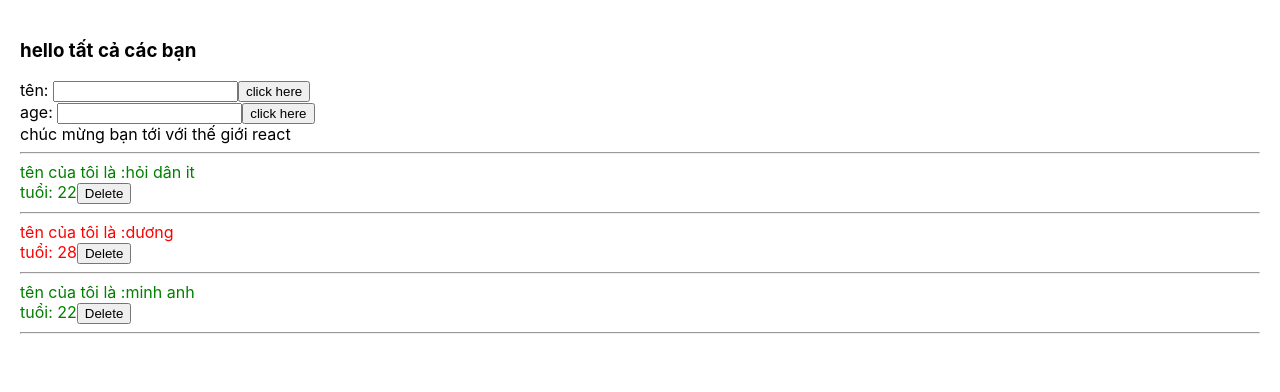
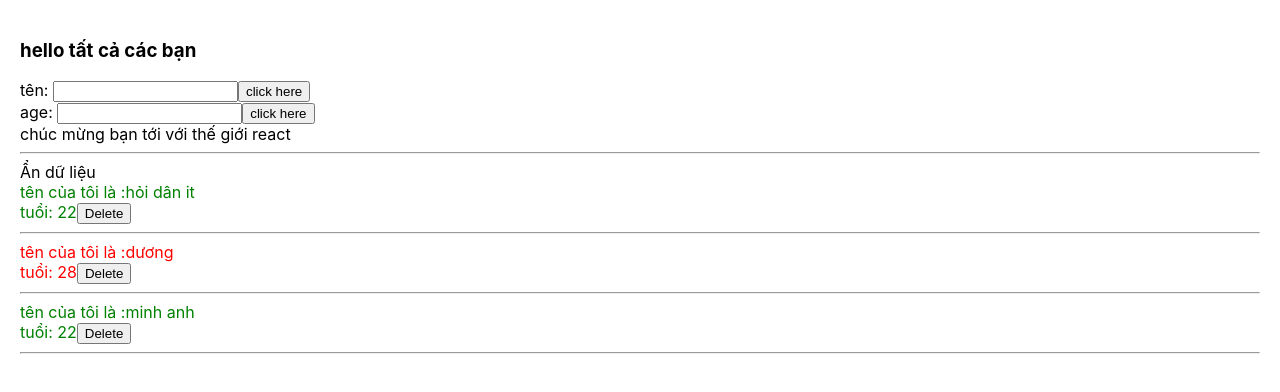
Before and after one commit to duongko/ReactJs, a React (Create React App) app: page / in a window 1280 px wide. Shown: the top 392 px of the page. Built offline with nearby package versions, Linux system fonts and the light colour scheme.

Commit message:
chuyen sang hook

```diff
--- a/src/coponent/AddUserinfo.js
+++ b/src/coponent/AddUserinfo.js
@@ -1,83 +1,164 @@
-import React from "react";
-import Displayinfo from "./Displayinfo";
+import React, { useState } from "react";
 
 
-class AddUserinfo extends React.Component {
-    state = {
-        id: '1',
-        name: 'dương',
-        age: '23',
-    }
 
-    handelonSubmit = (event) => {
-        event.preventDefault();
-        this.props.handlAddnewUser({
+// class AddUserinfo extends React.Component {
+//     state = {
+//         id: '1',
+//         name: 'dương',
+//         age: '23',
+//     }
 
-            id: Math.floor((Math.random() * 100) + 1) + "-radom",
-            name: this.state.name,
-            age: this.state.age,
+//     handelonSubmit = (event) => {
+//         event.preventDefault();
+//         this.props.handlAddnewUser({
+
+//             id: Math.floor((Math.random() * 100) + 1) + "-radom",
+//             name: this.state.name,
+//             age: this.state.age,
 
 
 
 
 
-        })
+//         })
+
+
+
+
+//         // event.preventDefaut() dung de ngăn không cho load lại trang khi ấn nút submit
+//     }
+//     handelonChangeinput = (event) => {
+
+
+//         this.setState({
+//             name: event.target.value
+
+//         })
+
+//     }
+//     handelonChangeageage = (event) => {
+
+
+//         this.setState({
+//             age: event.target.value
+
+//         })
+
+//     }
+
+//     handelclick(event) {
+//         // console.log('cảm ơn bạn rất nhiều')
+//         console.log(event)
+//         console.log("tên tôi là :", this.state.name)
+//         this.setState({
+//             name: "đường"
+
+//             ///hàm setState là hàm giúp cập nhập/thaydoi  của thằng state
+//         })
+//     }
+//     render() {
+//         return (
+
+//             <div>
+//                 {/* <div>tên: {this.state.name}</div>
+//                 <label>age: {this.state.age}</label> */}
+
+//                 <form onSubmit={(event) => { this.handelonSubmit(event) }}>
+//                     <label>tên: </label>
+//                     <input type="text"
+//                         onChange={(event) => { this.handelonChangeinput(event) }}
+//                     />
+//                     <button>click here</button>
+//                 </form>
+
+
+
+//                 <form onSubmit={(event) => { this.handelonSubmit(event) }}>
+//                     <label>age: </label>
+//                     <input type="text"
+//                         onChange={(event) => { this.handelonChangeageage(event) }}
+//                     />
+//                     <button>click here</button>
+//                 </form>
+//                 <div>chúc mừng bạn tới với thế giới react</div>
+//             </div>
+//         )
+//     }
+// }
+
+
+const AddUserinfo = (props) => {
+    //     state = {
+    //     id: '1',
+    //     name: 'dương',
+    //     age: '23',
+    // }
+
+    const [name, setname] = useState('')
+    const [age, setage] = useState('')
+
+
+    const handelonSubmit = (event) => {
+        event.preventDefault();
+        props.handlAddnewUser({
+
+            id: Math.floor((Math.random() * 100) + 1) + "-radom",
+            name: name,
+            age: age,
+
+
+
+
+
+        });
 
 
 
 
         // event.preventDefaut() dung de ngăn không cho load lại trang khi ấn nút submit
     }
-    handelonChangeinput = (event) => {
+    const handelonChangeinput = (event) => {
 
 
-        this.setState({
-            name: event.target.value
+        setname(
+            event.target.value,
 
-        })
+        )
 
     }
-    handelonChangeageage = (event) => {
+    const handelonChangeageage = (event) => {
 
 
-        this.setState({
+        setage({
             age: event.target.value
 
         })
 
     }
 
-    handelclick(event) {
-        // console.log('cảm ơn bạn rất nhiều')
-        console.log(event)
-        console.log("tên tôi là :", this.state.name)
-        this.setState({
-            name: "đường"
 
-            ///hàm setState là hàm giúp cập nhập/thaydoi  của thằng state
-        })
-    }
-    render() {
+
     return (
 
         <div>
             {/* <div>tên: {this.state.name}</div>
                 <label>age: {this.state.age}</label> */}
 
-                <form onSubmit={(event) => { this.handelonSubmit(event) }}>
+            <form onSubmit={(event) => { handelonSubmit(event) }}>
                 <label>tên: </label>
                 <input type="text"
-                        onChange={(event) => { this.handelonChangeinput(event) }}
+                    onChange={(event) => { handelonChangeinput(event) }}
                 />
                 <button>click here</button>
             </form>
 
 
 
-                <form onSubmit={(event) => { this.handelonSubmit(event) }}>
+            <form onSubmit={(event) => { handelonSubmit(event) }}>
                 <label>age: </label>
                 <input type="text"
-                        onChange={(event) => { this.handelonChangeageage(event) }}
+                    onChange={(event) => { handelonChangeageage(event) }}
                 />
                 <button>click here</button>
             </form>
@@ -85,5 +166,6 @@ class AddUserinfo extends React.Component {
         </div>
     )
 }
-}
+
+
 export default AddUserinfo
--- a/src/coponent/Displayinfo.js
+++ b/src/coponent/Displayinfo.js
@@ -1,4 +1,4 @@
-import React from "react";
+import React, { useState } from "react";
 
 // class Displayinfo extends React.Component {
 
@@ -92,32 +92,57 @@ import React from "react";
 //     }
 // }
 
-/////////////////////////////////////////////////////////////////////////////////////////
-// REACTJS HOOK/////////////////////////////
+///////////////////////////////////////////////////////////////////////////////////////
+//REACTJS HOOK/////////////////////////////
 
 
 //KHI KHÔNG CÓ STATE THÌ SẼ DÙNG HOOK, STATE NÀY GỌI LÀ STATELESS
 
 
 const Displayinfo = (props) => {
+    // constructor(props) {
+    //             console.log("call me contructor : 1");
+    //             super(props);
+    //             this.state = {
+    //                 showlistUser: true
+    //             }
+    //         }
+
+    const [showlistUser, setshowlistUser] = useState(true)
 
 
-    console.log("call me render")
+    const handleHide = () => {
+        // alert("heloo")
+        setshowlistUser(!showlistUser)
+    }
+
+    const handlonclick = (user) => {
+        const { handDelete } = props
+        props.handDelete(user)
+
+    }
+
 
     const { listUser } = props;
+    console.log(listUser.map((value) => value))
+
+
+
+
+
     //đây là cách viết destructuring <=> const age= this.props.age
     return (
 
         <div>
 
+            <span onClick={() => handleHide()}>
 
 
+                {showlistUser === true ? "Ẩn dữ liệu" : "Hiện dữ liệu"}
+            </span>
 
 
-
-
-            {
-                listUser.map((user) => {
+            {listUser.map((user) => {
                 // console.log(user)
 
 
@@ -126,14 +151,14 @@ const Displayinfo = (props) => {
 
 
 
-                            {true &&
+                        {showlistUser &&
                             <div >
                                 tên của tôi là :{user.name}
                                 <br></br>
                                 tuổi: {user.age}
                                 <span>
-                                        {/* <button onClick={() => { this.handlonclick(user.id) }}>Delete</button> */}
-                                        <button onClick={() => props.handDelete(user.id)}>Delete</button>
+                                    <button onClick={() => { handlonclick(user.id) }}>Delete</button>
+                                    {/* <button onClick={() => { this.props.handDelete(user.id)}}>Delete</button> */}
                                 </span>
                                 <hr></hr>
 
@@ -145,11 +170,14 @@ const Displayinfo = (props) => {
 
 
 
-                })
-            }
-        </div >
+            })}
+        </div>
 
     )
+
+
+
+
 }
 
 
--- a/src/coponent/Mycomponent.js
+++ b/src/coponent/Mycomponent.js
@@ -1,53 +1,120 @@
-import React from 'react';
+import React, { useState } from 'react';
 import AddUserinfo from './AddUserinfo';
 import Displayinfo from './Displayinfo';
 
-class Mycomponent extends React.Component {
-    state = {
-        listUser: [
+// class Mycomponent extends React.Component {
+//     state = {
+//         listUser: [
+//             { id: 1, name: "hỏi dân it", age: '22' },
+//             { id: 2, name: "dương", age: '28' },
+//             { id: 3, name: "minh anh", age: '22' },
+//         ]
+
+
+//     }
+
+//     handlAddnewUser = (user) => {
+
+//         this.setState({
+//             listUser: [user, ...this.state.listUser],
+//         })
+//     }
+
+//     handDelete = (userid) => {
+//         let listdelete = this.state.listUser;
+//         listdelete = listdelete.filter((item) => {
+//             return (
+//                 item.id != userid
+
+//             )
+//         })
+//         this.setState({
+//             listUser: listdelete
+
+//         })
+
+//     }
+
+
+
+
+//     render() {
+//         return (
+
+//             <div>
+//                 <AddUserinfo handlAddnewUser={this.handlAddnewUser} />
+//                 <hr />
+//                 <Displayinfo
+//                     listUser={this.state.listUser}
+//                     usser={this.state.listUser}
+//                     handDelete={this.handDelete}
+
+
+//                 />
+
+
+
+//             </div>
+//         )
+//     }
+
+
+
+
+
+
+
+// }
+
+
+const Mycomponent = () => {
+
+
+
+    const [listUser, setlistUser] = useState(
+        [
             { id: 1, name: "hỏi dân it", age: '22' },
             { id: 2, name: "dương", age: '28' },
             { id: 3, name: "minh anh", age: '22' },
         ]
 
 
-    }
 
-    handlAddnewUser = (user) => {
+    )
+    console.log(listUser)
 
-        this.setState({
-            listUser: [user, ...this.state.listUser],
+    const handlAddnewUser = (user) => {
+
+        setlistUser({
+            listUser: [user, ...listUser],
         })
     }
 
-    handDelete = (userid) => {
-        let listdelete = this.state.listUser;
+    const handDelete = (userid) => {
+        let listdelete = listUser;
         listdelete = listdelete.filter((item) => {
             return (
                 item.id != userid
 
             )
         })
-        this.setState({
-            listUser: listdelete
-
-        })
+        setlistUser(listdelete)
 
     }
 
 
 
 
-    render() {
+
     return (
 
         <div>
-                <AddUserinfo handlAddnewUser={this.handlAddnewUser} />
+            <AddUserinfo handlAddnewUser={handlAddnewUser} />
             <hr />
             <Displayinfo
-                    listUser={this.state.listUser}
-                    usser={this.state.listUser}
-                    handDelete={this.handDelete}
+                listUser={listUser}
+                usser={listUser}
+                handDelete={handDelete}
 
 
             />
@@ -56,8 +123,6 @@ class Mycomponent extends React.Component {
 
         </div>
     )
-    }
-
 
 
 
@@ -65,5 +130,4 @@ class Mycomponent extends React.Component {
 
 
 }
-
 export default Mycomponent;
```
Lines whose indentation alone changed are shown as unchanged.
